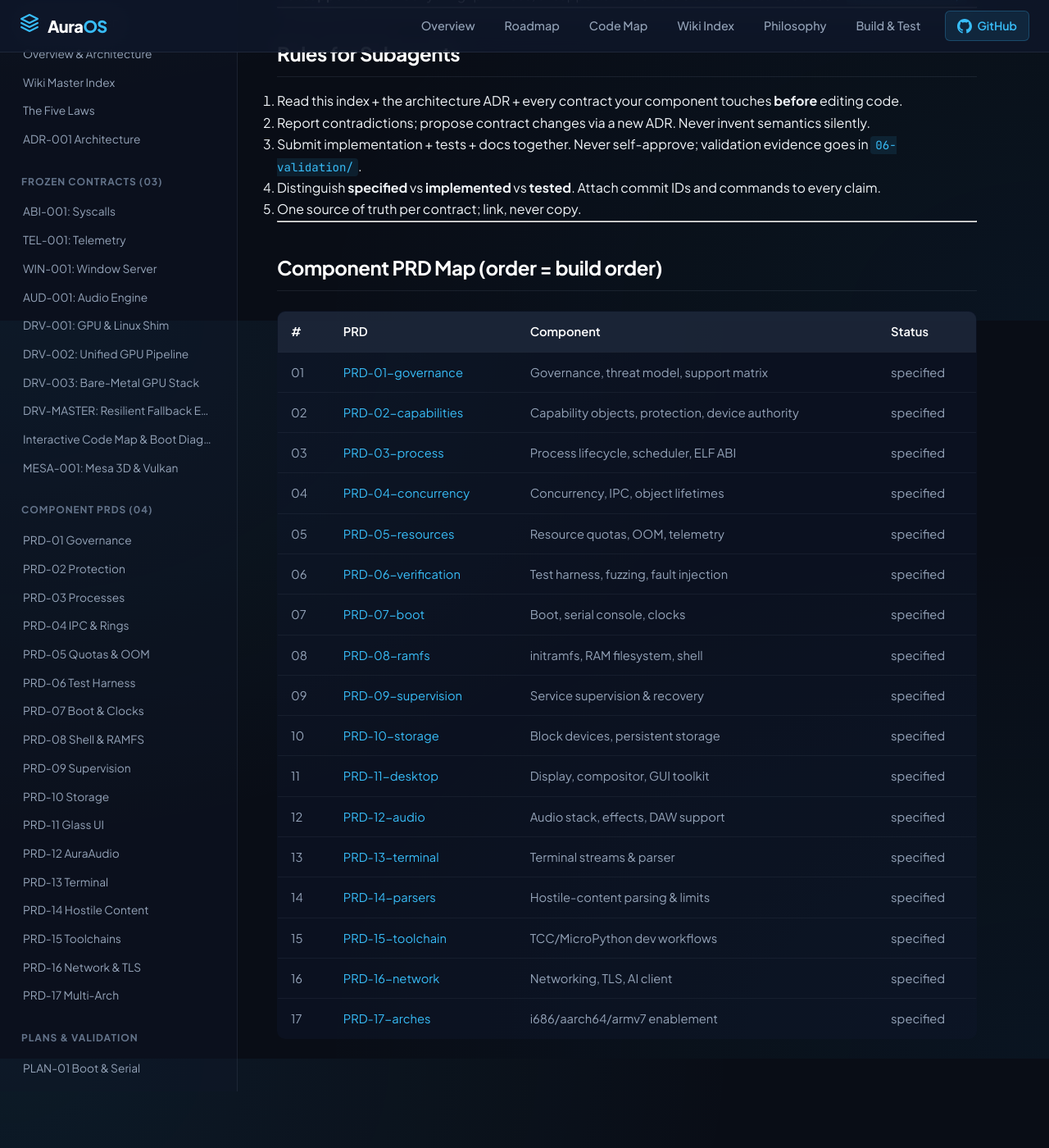
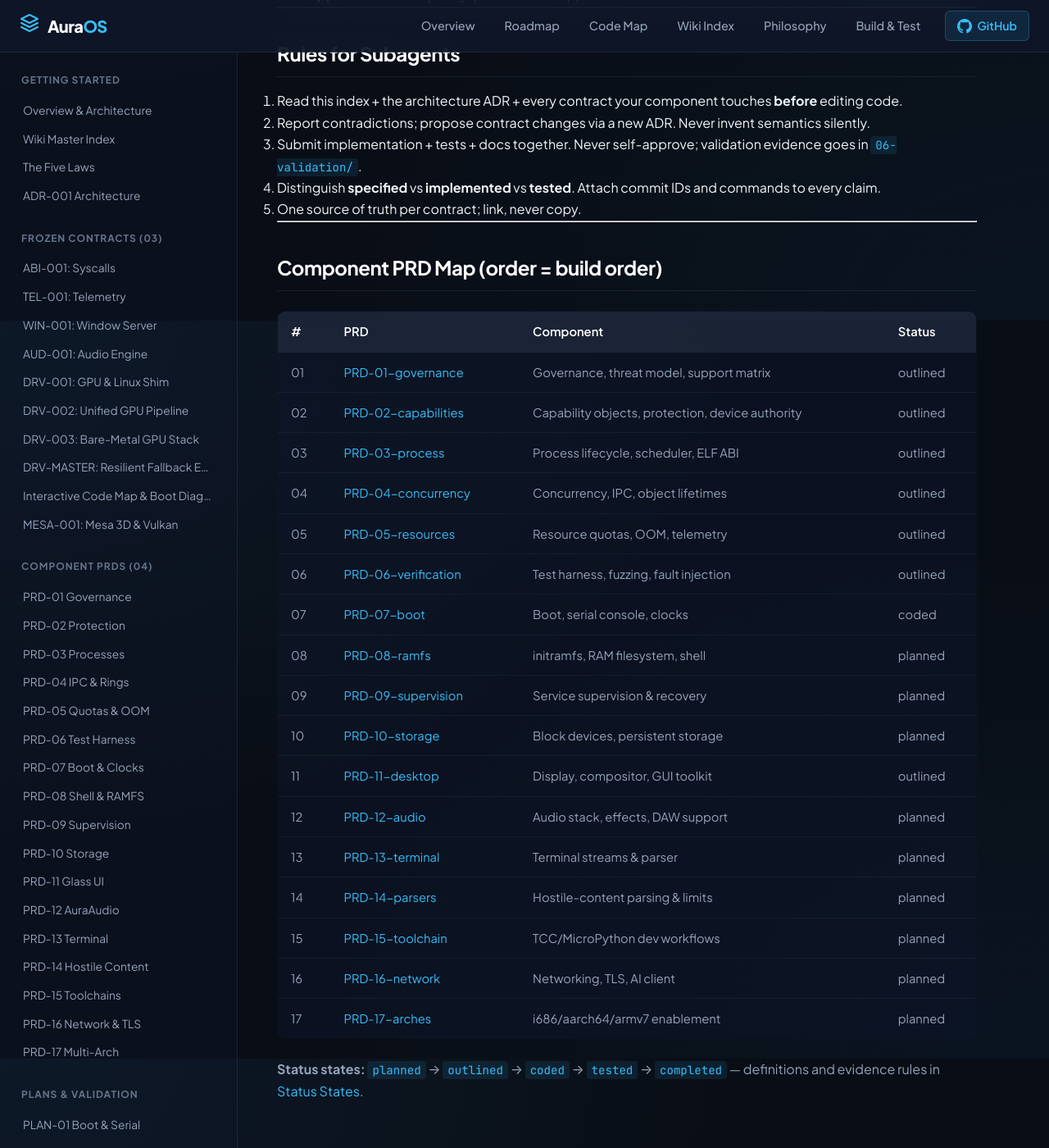
Before and after one commit to mirarenanovark/aura-os, a Jekyll site: the page built from docs/wiki/00-index.md, in a window 1280 px wide and 1400 px high, scrolled down 1409 px. Shown: the whole window at 82% size. Built offline with Jekyll 4.4.1, drawn with Linux system fonts in a browser that asks for light colours; our own code applies the rules of GitHub Pages for plain Markdown files.

Commit message:
docs(status): five-state component status — planned/outlined/coded/tested/completed; PRD map migrated from specified, legend page + sidebar + index links

```diff
--- a/docs/_layouts/default.html
+++ b/docs/_layouts/default.html
@@ -110,6 +110,7 @@
         <ul class="sidebar-menu">
           <li><a href="{{ '/CHANGELOG.html' | relative_url }}">Changelog — all versions</a></li>
           <li><a href="{{ '/wiki/01-governance/versioning.html' | relative_url }}">Versioning Protocol</a></li>
+          <li><a href="{{ '/wiki/01-governance/status-states.html' | relative_url }}">Status States (5)</a></li>
         </ul>
       </div>
     </aside>
--- a/docs/wiki/00-index.md
+++ b/docs/wiki/00-index.md
@@ -60,20 +60,22 @@
 
 | # | PRD | Component | Status |
 |---|---|---|---|
-| 01 | [PRD-01-governance](04-prds/PRD-01-governance-support-matrix.md) | Governance, threat model, support matrix | specified |
-| 02 | [PRD-02-capabilities](04-prds/PRD-02-capabilities-protection.md) | Capability objects, protection, device authority | specified |
-| 03 | [PRD-03-process](04-prds/PRD-03-process-lifecycle.md) | Process lifecycle, scheduler, ELF ABI | specified |
-| 04 | [PRD-04-concurrency](04-prds/PRD-04-concurrency-ipc.md) | Concurrency, IPC, object lifetimes | specified |
-| 05 | [PRD-05-resources](04-prds/PRD-05-resources-telemetry.md) | Resource quotas, OOM, telemetry | specified |
-| 06 | [PRD-06-verification](04-prds/PRD-06-verification.md) | Test harness, fuzzing, fault injection | specified |
-| 07 | [PRD-07-boot](04-prds/PRD-07-boot-platform.md) | Boot, serial console, clocks | specified |
-| 08 | [PRD-08-ramfs](04-prds/PRD-08-filesystem-shell.md) | initramfs, RAM filesystem, shell | specified |
-| 09 | [PRD-09-supervision](04-prds/PRD-09-supervision.md) | Service supervision & recovery | specified |
-| 10 | [PRD-10-storage](04-prds/PRD-10-storage.md) | Block devices, persistent storage | specified |
-| 11 | [PRD-11-desktop](04-prds/PRD-11-desktop-compositor.md) | Display, compositor, GUI toolkit | specified |
-| 12 | [PRD-12-audio](04-prds/PRD-12-audio.md) | Audio stack, effects, DAW support | specified |
-| 13 | [PRD-13-terminal](04-prds/PRD-13-terminal.md) | Terminal streams & parser | specified |
-| 14 | [PRD-14-parsers](04-prds/PRD-14-hostile-content.md) | Hostile-content parsing & limits | specified |
-| 15 | [PRD-15-toolchain](04-prds/PRD-15-toolchain.md) | TCC/MicroPython dev workflows | specified |
-| 16 | [PRD-16-network](04-prds/PRD-16-network.md) | Networking, TLS, AI client | specified |
-| 17 | [PRD-17-arches](04-prds/PRD-17-arch-enablement.md) | i686/aarch64/armv7 enablement | specified |
+| 01 | [PRD-01-governance](04-prds/PRD-01-governance-support-matrix.md) | Governance, threat model, support matrix | outlined |
+| 02 | [PRD-02-capabilities](04-prds/PRD-02-capabilities-protection.md) | Capability objects, protection, device authority | outlined |
+| 03 | [PRD-03-process](04-prds/PRD-03-process-lifecycle.md) | Process lifecycle, scheduler, ELF ABI | outlined |
+| 04 | [PRD-04-concurrency](04-prds/PRD-04-concurrency-ipc.md) | Concurrency, IPC, object lifetimes | outlined |
+| 05 | [PRD-05-resources](04-prds/PRD-05-resources-telemetry.md) | Resource quotas, OOM, telemetry | outlined |
+| 06 | [PRD-06-verification](04-prds/PRD-06-verification.md) | Test harness, fuzzing, fault injection | outlined |
+| 07 | [PRD-07-boot](04-prds/PRD-07-boot-platform.md) | Boot, serial console, clocks | coded |
+| 08 | [PRD-08-ramfs](04-prds/PRD-08-filesystem-shell.md) | initramfs, RAM filesystem, shell | planned |
+| 09 | [PRD-09-supervision](04-prds/PRD-09-supervision.md) | Service supervision & recovery | planned |
+| 10 | [PRD-10-storage](04-prds/PRD-10-storage.md) | Block devices, persistent storage | planned |
+| 11 | [PRD-11-desktop](04-prds/PRD-11-desktop-compositor.md) | Display, compositor, GUI toolkit | outlined |
+| 12 | [PRD-12-audio](04-prds/PRD-12-audio.md) | Audio stack, effects, DAW support | planned |
+| 13 | [PRD-13-terminal](04-prds/PRD-13-terminal.md) | Terminal streams & parser | planned |
+| 14 | [PRD-14-parsers](04-prds/PRD-14-hostile-content.md) | Hostile-content parsing & limits | planned |
+| 15 | [PRD-15-toolchain](04-prds/PRD-15-toolchain.md) | TCC/MicroPython dev workflows | planned |
+| 16 | [PRD-16-network](04-prds/PRD-16-network.md) | Networking, TLS, AI client | planned |
+| 17 | [PRD-17-arches](04-prds/PRD-17-arch-enablement.md) | i686/aarch64/armv7 enablement | planned |
+
+**Status states:** `planned` → `outlined` → `coded` → `tested` → `completed` — definitions and evidence rules in [Status States](01-governance/status-states.md).
```
Also changed, not shown: docs/VERSIONING.md (+5 -0 lines), docs/index.md (+2 -1 lines), docs/wiki/01-governance/status-states.md (added, +31 -0 lines), 2 other files.
